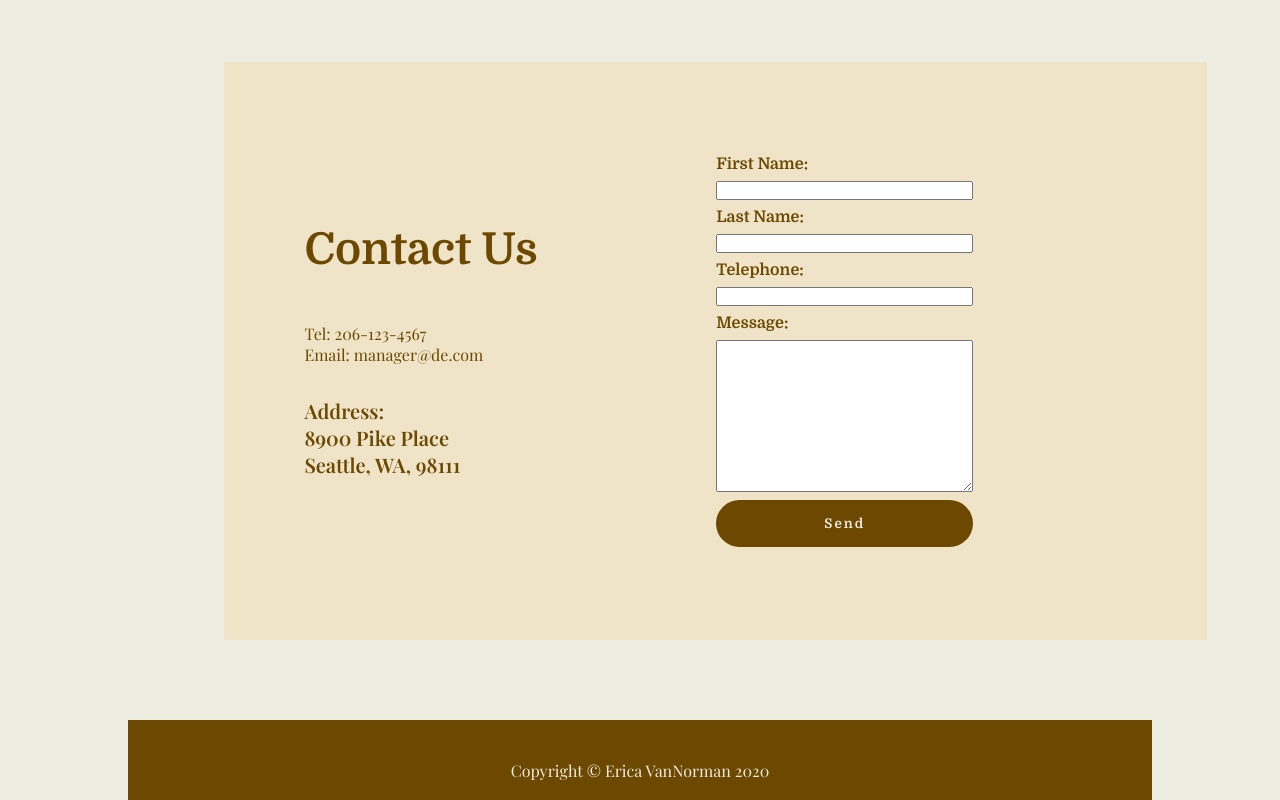
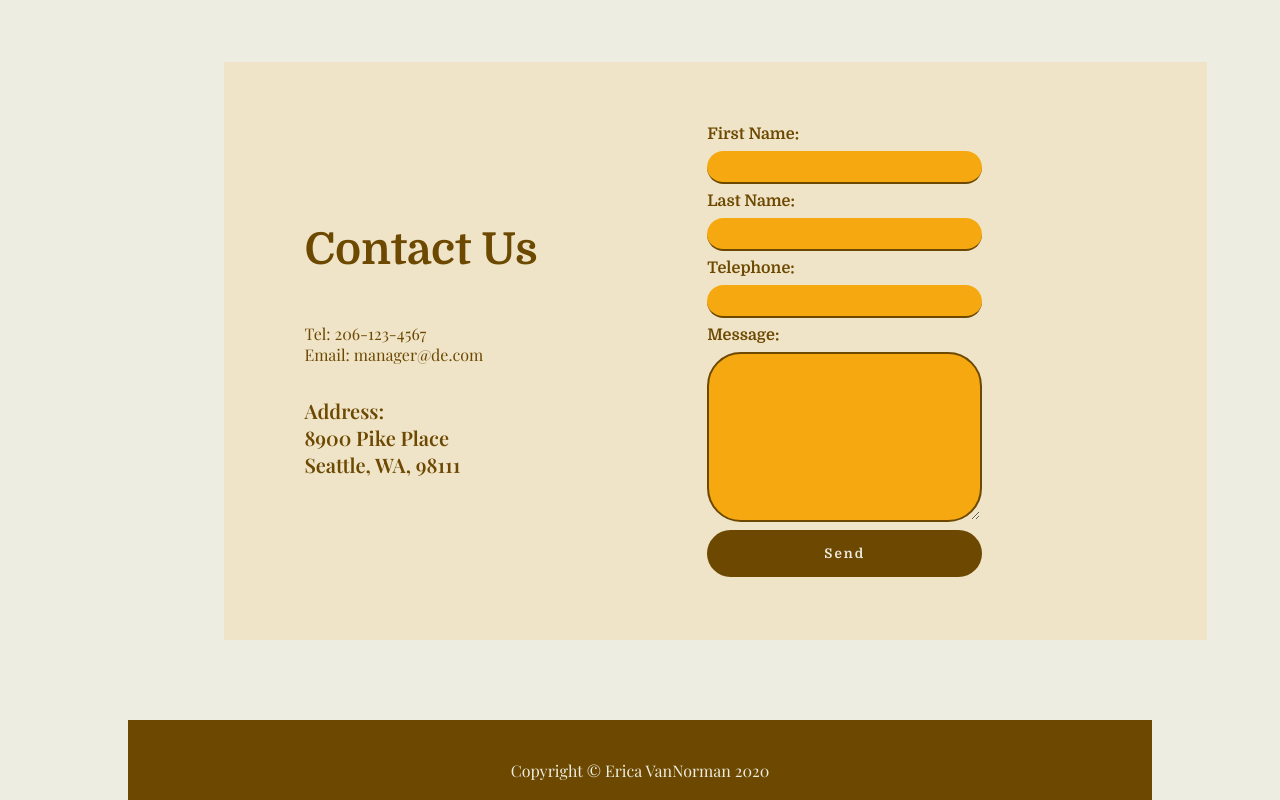
Before and after one commit to evannor/restaurant-de, a plain HTML site: page index.html in a window 1280 px wide. Shown: the part 1830-2630 px from the top of the page. Drawn offline with nearby package versions, Linux system fonts and the light colour scheme.

Commit message:
Update Menu and Contact form aesthetics

```diff
--- a/index.html
+++ b/index.html
@@ -73,7 +73,11 @@
       </div>
     </section>
     <footer>
-      <p>Copyright &copy; Erica VanNorman 2020</p>
+      <p>Copyright &copy; Erica VanNorman
+        <script type="text/javascript">
+          document.write(new Date().getFullYear());
+        </script>
+      </p>
     </footer>
   </div>
 </body>
--- a/scss/main.scss
+++ b/scss/main.scss
@@ -102,6 +102,11 @@ nav {
       font-weight: 700;
       font-size: ($base-size * 1.5);
       padding-left: ($base-size * 3);
+
+      &:hover {
+        color: $block;
+        cursor: pointer;
+      }
     }
   }
 }
@@ -230,6 +235,32 @@ nav {
 
   .contact-form {
     justify-self: center;
+
+    input[type="text"],
+    input[type="tel"] {
+      border: none;
+      border-bottom: $txt-color 2px solid;
+      background-color: $block;
+      color: $txt-color;
+      border-radius: 34px;
+      padding: ($base-size / 2);
+
+      &:focus {
+        outline: 2px solid $txt-color;
+      }
+    }
+
+    textarea {
+      border: $txt-color 2px solid;
+      background-color: $block;
+      color: $txt-color;
+      border-radius: 34px;
+      padding: ($base-size / 2);
+
+      &:focus {
+        outline: none;
+      }
+    }
   }
 }
 
```
Also changed, not shown: dist/css/main.css.
